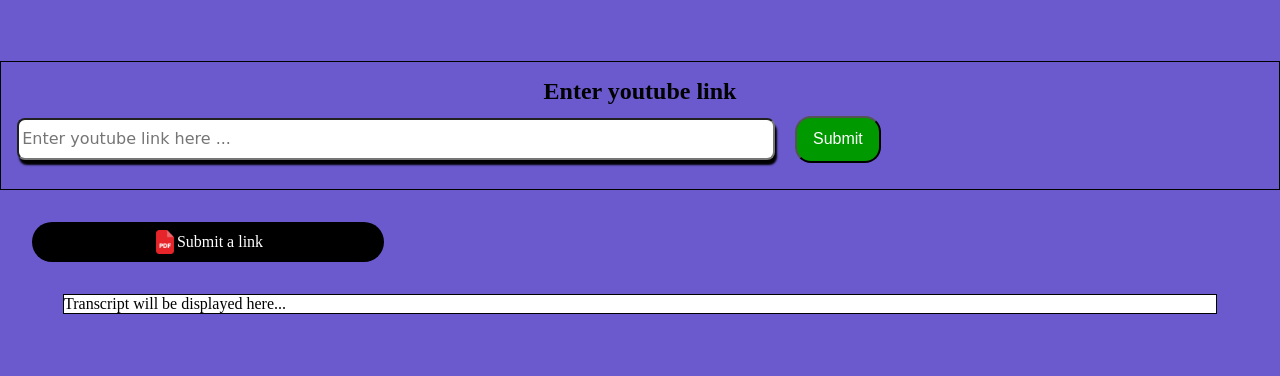
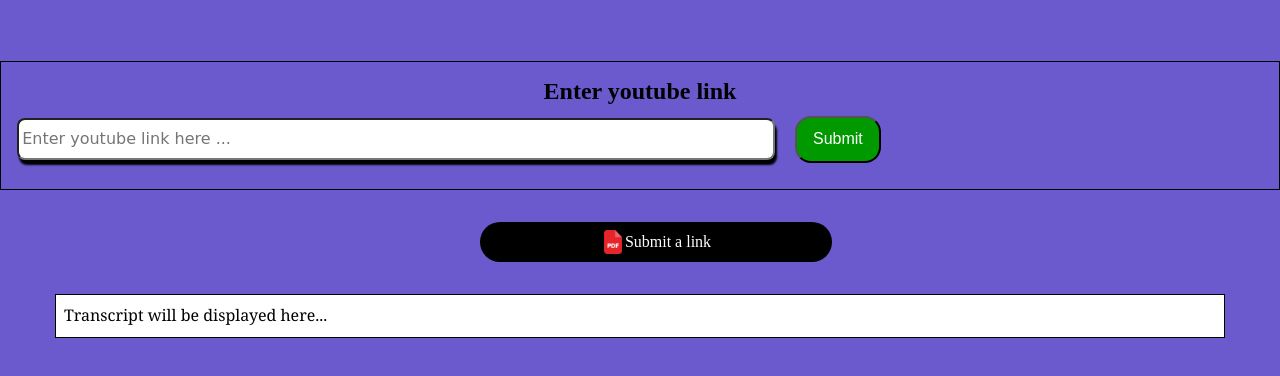
Before and after one commit to saik12345/youtube-transcript, a website: page index.html in a window 1280 px wide. Shown: the part 122-498 px from the top of the page. Drawn offline with nearby package versions, Linux system fonts and the light colour scheme.

Commit message:
updated code

```diff
--- a/style.css
+++ b/style.css
@@ -80,16 +80,19 @@
   justify-content: center;
   gap: 1rem;
   margin-top: 2rem;
+  align-items: center;
 }
 #preview {
   width: 90%;
   border: 1px solid black;
+  padding: 0.5rem;
+  line-height: 1.6;
   margin: 1rem auto;
   overflow: auto;
   background-color: white;
   color: black;
   font-size: medium;
-  font-family: "Times New Roman", Times, serif;
+  font-family: "Georgia", "Times New Roman", Times, serif;
 }
 #download {
   background-color: black;
```
